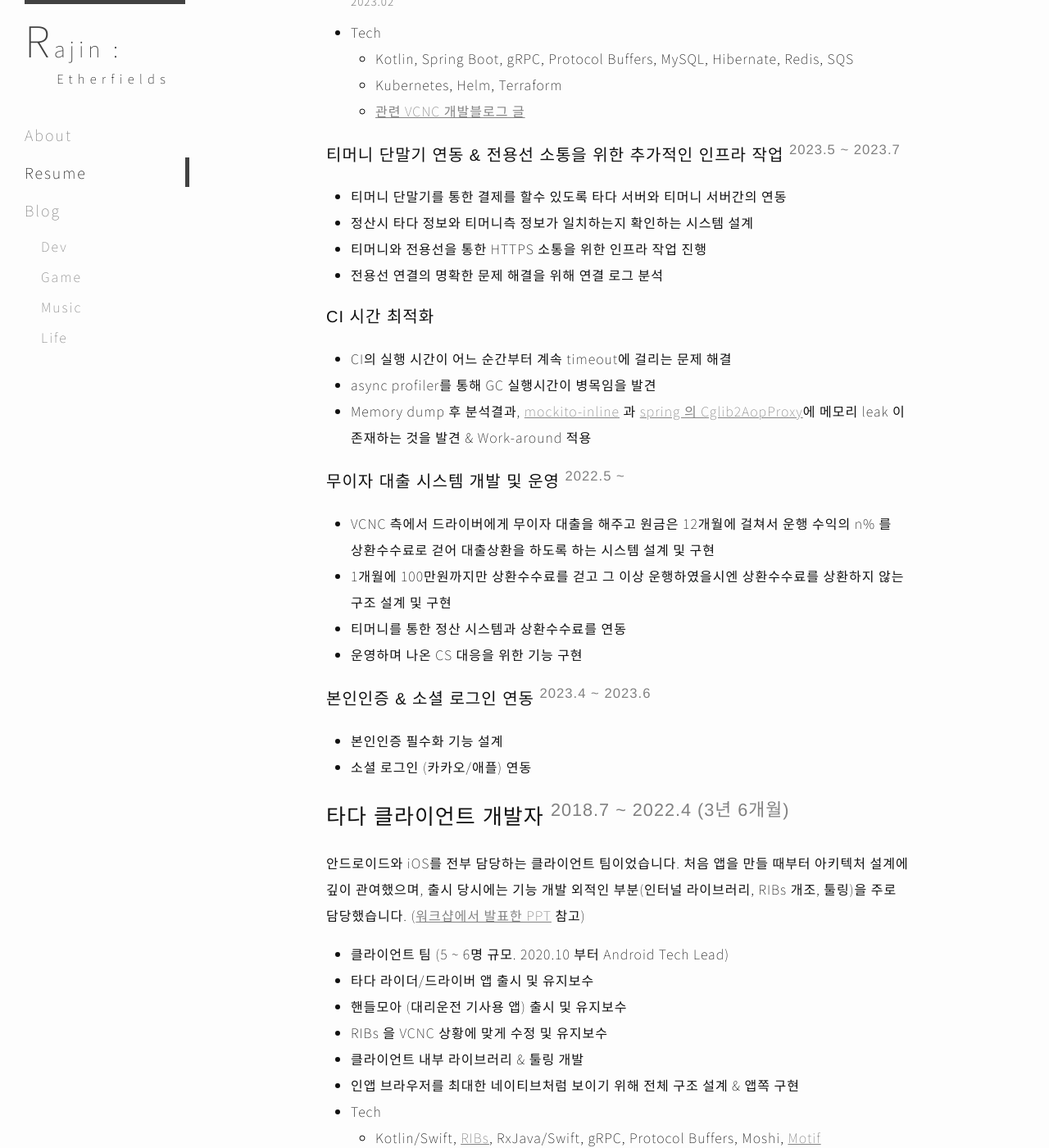
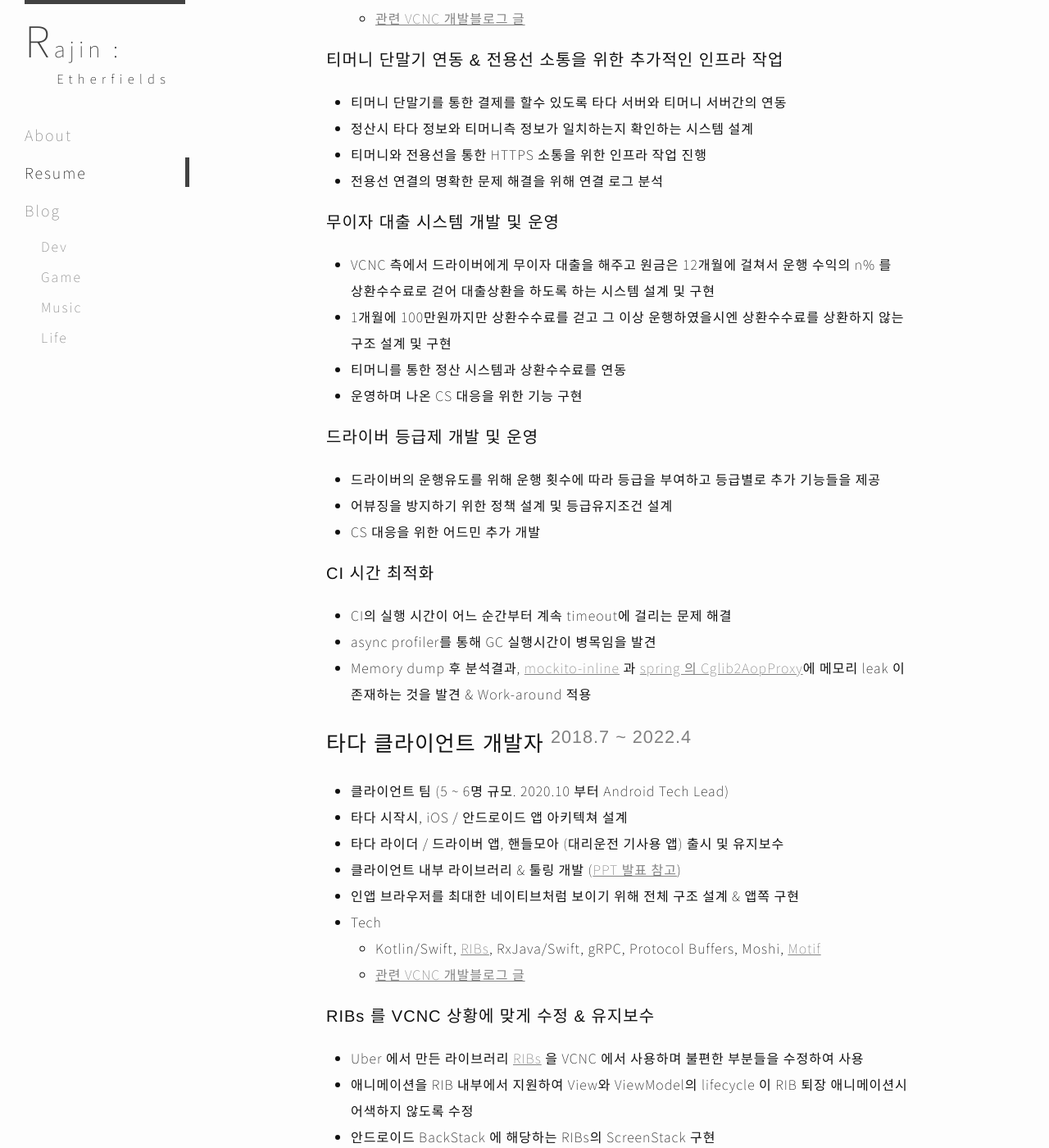
Before and after one commit to Rajin9601/rajin9601.github.io, a Jekyll site: the page built from resume.md, in a window 1280 px wide and 1400 px high, scrolled down 1043 px. Shown: the whole window at 82% size. Built offline with Jekyll 4.4.1, drawn with Linux system fonts in a browser that asks for light colours; some of the changed text lies outside the part shown.

Commit message:
edit resume

```diff
--- a/resume.md
+++ b/resume.md
@@ -23,27 +23,37 @@
 
 # Experience
 
-## 타다 서버 개발자 <sup>2022.4 ~ 2023.8 (1년 4개월)</sup>
-
-클라이언트 개발에서 서버 개발로 직군을 전환했습니다. 도메인 지식 및 제품 이해도를 바탕으로 서버 개발 지식을 수월하게 습득했고, 소규모 팀이었기 때문에 다양한 업무를 경험할 수 있었습니다.
+## 타다 서버 개발자 <sup>2022.4 ~ 2023.8</sup>
 
 - 차량호출 서비스 (80명~, 개발팀 15~25명, 서버팀 6~9명)
 - 호출, 배차, 정산, 어드민 등 기존 비즈니스 로직 유지보수 및 문제 대응
 - 서버 개발/운영시 불편함을 해소하기 위한 리팩토링 및 기능 개발
 - AWS 인프라 / MySQL 데이터베이스 유지보수, 모니터링 및 장애 대응
-- 티머니 단말기 연동 개발 / 인프라 작업 <sup>2023.05 ~ 2023.07</sup>
 - 4명으로 이루어진 사일로에서 드라이버 유효운행시간을 늘리기 위한 기능 서버 담당 <sup>2022.08 ~ 2023.02</sup>
 - Tech
     - Kotlin, Spring Boot, gRPC, Protocol Buffers, MySQL, Hibernate, Redis, SQS
     - Kubernetes, Helm, Terraform
     - [관련 VCNC 개발블로그 글](https://blog-tech.tadatada.com/2019-01-28-tada-system-architecture)
 
-### 티머니 단말기 연동 & 전용선 소통을 위한 추가적인 인프라 작업 <sup>2023.5 ~ 2023.7</sup>
+### 티머니 단말기 연동 & 전용선 소통을 위한 추가적인 인프라 작업
 
 - 티머니 단말기를 통한 결제를 할수 있도록 타다 서버와 티머니 서버간의 연동
 - 정산시 타다 정보와 티머니측 정보가 일치하는지 확인하는 시스템 설계
 - 티머니와 전용선을 통한 HTTPS 소통을 위한 인프라 작업 진행
 - 전용선 연결의 명확한 문제 해결을 위해 연결 로그 분석
+
+### 무이자 대출 시스템 개발 및 운영
+
+- VCNC 측에서 드라이버에게 무이자 대출을 해주고 원금은 12개월에 걸쳐서 운행 수익의 n% 를 상환수수료로 걷어 대출상환을 하도록 하는 시스템 설계 및 구현
+- 1개월에 100만원까지만 상환수수료를 걷고 그 이상 운행하였을시엔 상환수수료를 상환하지 않는 구조 설계 및 구현
+- 티머니를 통한 정산 시스템과 상환수수료를 연동
+- 운영하며 나온 CS 대응을 위한 기능 구현
+
+### 드라이버 등급제 개발 및 운영
+
+- 드라이버의 운행유도를 위해 운행 횟수에 따라 등급을 부여하고 등급별로 추가 기능들을 제공
+- 어뷰징을 방지하기 위한 정책 설계 및 등급유지조건 설계
+- CS 대응을 위한 어드민 추가 개발
 
 ### CI 시간 최적화
 
@@ -51,27 +61,12 @@
 - async profiler를 통해 GC 실행시간이 병목임을 발견
 - Memory dump 후 분석결과, [mockito-inline](https://github.com/mockito/mockito/issues/1614) 과 [spring 의 Cglib2AopProxy](https://github.com/spring-projects/spring-framework/issues/12663)에 메모리 leak 이 존재하는 것을 발견 & Work-around 적용
 
-### 무이자 대출 시스템 개발 및 운영 <sup>2022.5 ~ </sup>
-
-- VCNC 측에서 드라이버에게 무이자 대출을 해주고 원금은 12개월에 걸쳐서 운행 수익의 n% 를 상환수수료로 걷어 대출상환을 하도록 하는 시스템 설계 및 구현
-- 1개월에 100만원까지만 상환수수료를 걷고 그 이상 운행하였을시엔 상환수수료를 상환하지 않는 구조 설계 및 구현
-- 티머니를 통한 정산 시스템과 상환수수료를 연동
-- 운영하며 나온 CS 대응을 위한 기능 구현
-
-### 본인인증 & 소셜 로그인 연동 <sup>2023.4 ~ 2023.6</sup>
-
-- 본인인증 필수화 기능 설계
-- 소셜 로그인 (카카오/애플) 연동
-
-## 타다 클라이언트 개발자 <sup>2018.7 ~ 2022.4 (3년 6개월)</sup>
-
-안드로이드와 iOS를 전부 담당하는 클라이언트 팀이었습니다. 처음 앱을 만들 때부터 아키텍처 설계에 깊이 관여했으며, 출시 당시에는 기능 개발 외적인 부분(인터널 라이브러리, RIBs 개조, 툴링)을 주로 담당했습니다. ([워크샵에서 발표한 PPT](https://docs.google.com/presentation/d/e/2PACX-1vRBYACbRdO0rK71Ee-DHxL_TcjLLIpJnpD39S3OUPIupKQKZ_fV4ofq81oMY56yVLalDeTwflH1vkQ2/pub?start=false&loop=false&delayms=10000&slide=id.p) 참고)
+## 타다 클라이언트 개발자 <sup>2018.7 ~ 2022.4</sup>
 
 - 클라이언트 팀 (5 ~ 6명 규모. 2020.10 부터 Android Tech Lead)
-- 타다 라이더/드라이버 앱 출시 및 유지보수
-- 핸들모아 (대리운전 기사용 앱) 출시 및 유지보수
-- RIBs 을 VCNC 상황에 맞게 수정 및 유지보수
-- 클라이언트 내부 라이브러리 & 툴링 개발
+- 타다 시작시, iOS / 안드로이드 앱 아키텍쳐 설계
+- 타다 라이더 / 드라이버 앱,  핸들모아 (대리운전 기사용 앱) 출시 및 유지보수
+- 클라이언트 내부 라이브러리 & 툴링 개발 ([PPT 발표 참고](https://docs.google.com/presentation/d/e/2PACX-1vRBYACbRdO0rK71Ee-DHxL_TcjLLIpJnpD39S3OUPIupKQKZ_fV4ofq81oMY56yVLalDeTwflH1vkQ2/pub?start=false&loop=false&delayms=10000&slide=id.p))
 - 인앱 브라우저를 최대한 네이티브처럼 보이기 위해 전체 구조 설계 & 앱쪽 구현
 - Tech
     - Kotlin/Swift, [RIBs](https://github.com/uber/RIBs), RxJava/Swift, gRPC, Protocol Buffers, Moshi, [Motif](https://github.com/uber/motif)
@@ -100,7 +95,7 @@
 - 웹과 앱간의 소통 api 설계 및 안드로이드 파트 구현
 - [stackflow](https://github.com/daangn/stackflow) 와 화면 진입시 로딩/에러/애니메이션 처리에 집중
 
-## 비트윈 안드로이드 개발자 <sup>2017.7 ~ 2018.7 (1년)</sup>
+## 비트윈 안드로이드 개발자 <sup>2017.7 ~ 2018.7</sup>
 
 타다에서 클라이언트 개발자로 일하기 전에, 비트윈에서 1년 간 안드로이드 앱 개발을 했습니다.
 
@@ -115,11 +110,11 @@
 - 42 Company (2016.12 - 2017.1) - 컨텐츠 크롤러 개발 & 내부 어드민 효율화
 - Ultracaption (2015.7 - 2015.8) - PLAIN iOS 앱 개발
 
-# Education
+# Skills
 
-- 서울대학교 컴퓨터공학 학사 <sup>2014 ~ 2021</sup>
-    - 산업기능요원 <sup>2017 ~ 2020</sup>
-- 경기과학고등학교 <sup>2011 ~ 2014</sup>
+- Kotlin(Java), Swift, Typescript
+- Spring Boot, gRPC, Protobuf, Hibernate, Redis, SQS, RxJava/Reactor
+- Kubernetes, Helm, Terraform
 
 # Presentations
 
@@ -128,17 +123,21 @@
 - [타다 안드로이드 기반 작업](https://docs.google.com/presentation/d/e/2PACX-1vRBYACbRdO0rK71Ee-DHxL_TcjLLIpJnpD39S3OUPIupKQKZ_fV4ofq81oMY56yVLalDeTwflH1vkQ2/pub?start=false&loop=false&delayms=10000&slide=id.p) <sup>2018.12</sup>
     - 타다 클라이언트 개발시 했던 기반작업들 요약
 
-# ETC
+# Education
 
-* [WaffleStudio](https://www.facebook.com/wafflestudio/) 동아리 활동 <sup>2015 ~ 2016</sup>
-* 한국정보올림피아드 전국 본선 금상<sup>2013</sup>
+- 서울대학교 컴퓨터공학 학사 <sup>2014 ~ 2021</sup>
+    - 산업기능요원 <sup>2017 ~ 2020</sup>
+    - [WaffleStudio](https://www.facebook.com/wafflestudio/) 동아리 활동 <sup>2015 ~ 2016</sup>
+- 경기과학고등학교 <sup>2011 ~ 2014</sup>
+    - 한국정보올림피아드 전국 본선 금상 <sup>2013</sup>
 
 # Side-Projects
 
-* [SNUTT2](https://snutt.kr/) <sup>2015 ~ 2021</sup>
-    * 5명 중 iOS 담당.
-    * [Link to AppStore](https://itunes.apple.com/kr/app/snutt-서울대학교-시간표-앱/id1215668309?mt=8), [Link to Github](https://github.com/wafflestudio/SNUTT-iOS)
-* [21 Days](http://store.steampowered.com/app/607660/21_Days/)
-    * 총 6명. 2명 프로그래머 중 리드
+- [SNUTT2](https://snutt.kr/) <sup>2015 ~ 2021</sup>
+    - 5명 중 iOS 담당.
+    - [Link to AppStore](https://itunes.apple.com/kr/app/snutt-서울대학교-시간표-앱/id1215668309?mt=8), [Link to Github](https://github.com/wafflestudio/SNUTT-iOS)
+- [21 Days](http://store.steampowered.com/app/607660/21_Days/)
+    - 총 6명. 2명 프로그래머 중 리드
+    - BIC 2016 Excellence in Narrative Finalist
 
-<div id="update-date">updated at 2023.12.06</div>
+<div id="update-date">updated at 2023.12.13</div>
```
